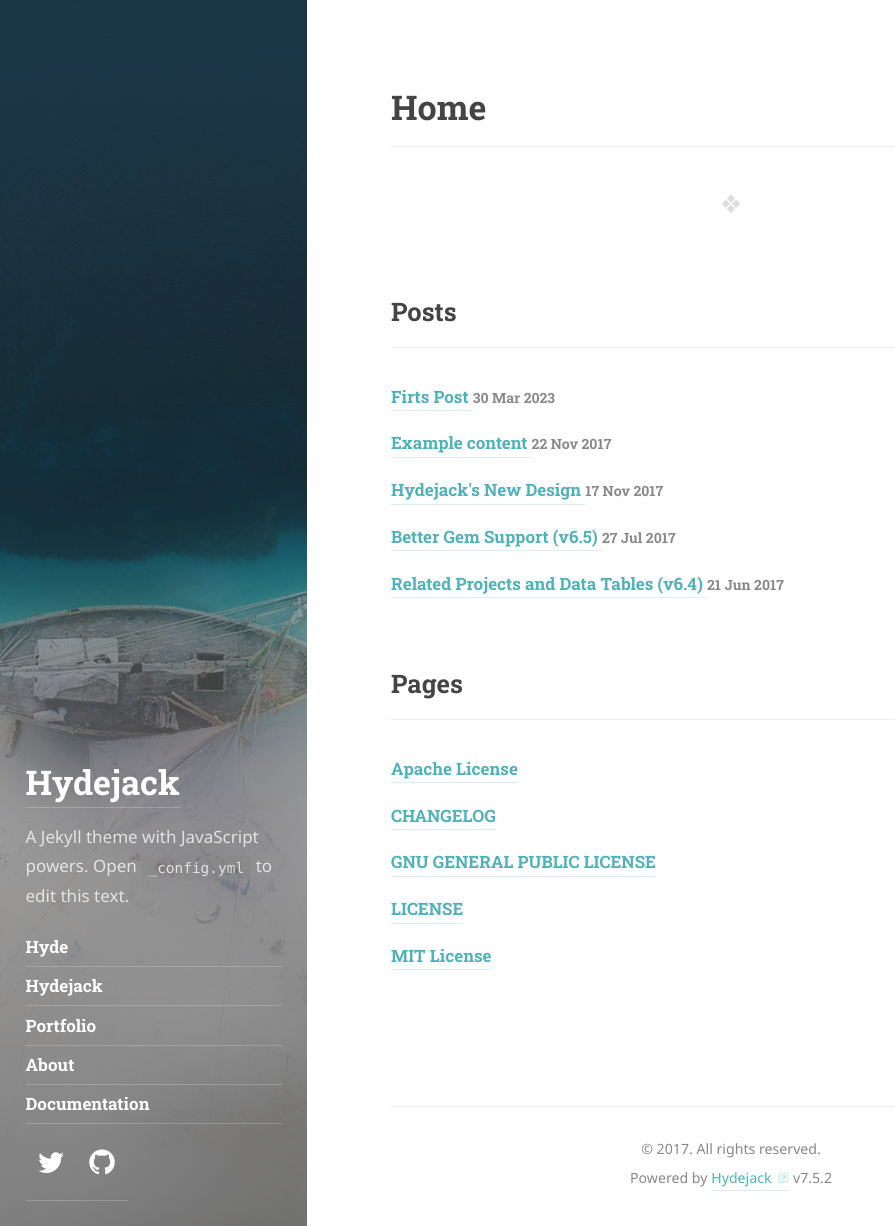
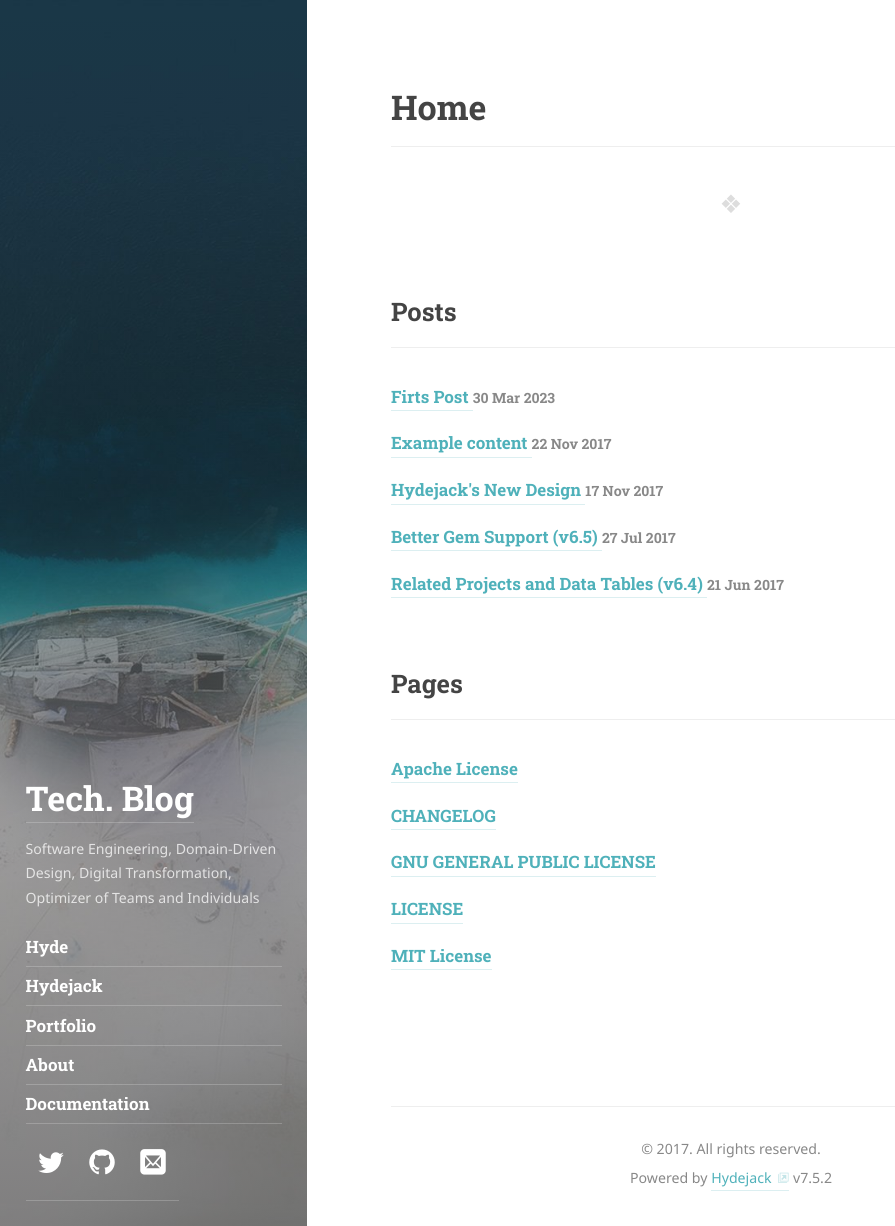
Before and after one commit to haesiku/haesiku.github.io, a Jekyll site: the page built from index.markdown, in a window 1280 px wide and 1226 px high. Shown: the whole window, without its empty margins (0-895 px from the left). Built offline with Jekyll 4.4.1, drawn with Linux system fonts in a browser that asks for light colours; some web fonts are replaced; the list of posts is cut into pages by our own code.

Commit message:
add 256 image

```diff
--- a/_config.yml
+++ b/_config.yml
@@ -24,19 +24,21 @@ baseurl:               ''
 lang:                  en
 
 # The title of your blog. Used in the sidebar and the browser tab.
-title:                 Hydejack
+title:                 Tech. Blog
 
 # A short description (~150 chars) of the page used for the meta description tag.
 # Can use markdown, but no more than one paragraph (enforced by `>`)
 description:           >
-  A Jekyll theme with JavaScript powers. "Best Theme by a Mile".
-  Combines the best of static sites and modern web apps.
-  Open `_config.yml` to edit this text.
+  Software Ecologist, Architect, Modeler
+  Optimizer of Teams and Individuals
+  Domain-Driven Design and Systems Transformation
 
 # A shorter description for the sidebar.
 tagline:               >
-  A Jekyll theme with JavaScript powers.
-  Open `_config.yml` to edit this text.
+  Software Engineering,
+  Domain-Driven Design,
+  Digital Transformation,
+  Optimizer of Teams and Individuals
 
 # A list of keywords for your blog
 keywords:              []
--- a/_data/authors.yml
+++ b/_data/authors.yml
@@ -1,7 +1,8 @@
 # The primary author of this blog.
 # Must be the same as `author` in `_config.yml`.
 # Change `author1` to your shortname.
-author1:
+#author1:
+ haesiku:
   name:              <Haesik> <Ryu>
   email:             <haesiku@gmail.com>
 
@@ -28,7 +29,7 @@ author1:
   social:
     twitter:         <username>
     github:          <username>
-    # email:           mailto:<mail@domain.tld>
+    email:           mailto:<haesiku@gmail.com>
     # rss:             https://<url>/feed.xml
     # facebook:        <username>
     # google:          <number>
```
Also changed, not shown: assets/img/hs1.jpg (added), assets/img/hs2.jpg (added).
